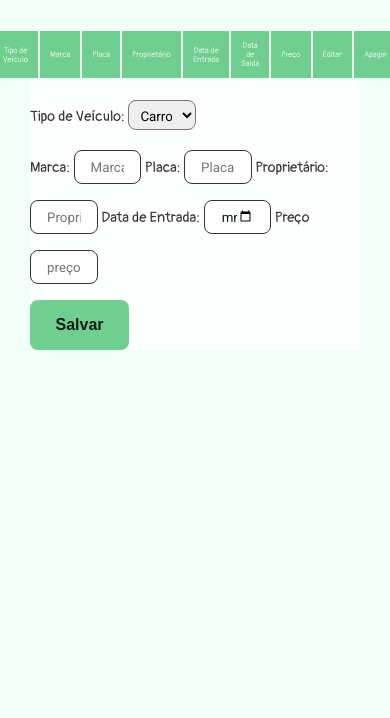
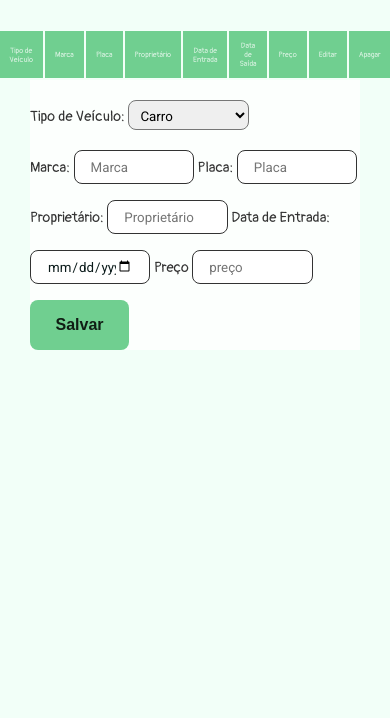
Before and after one commit to AfonsoAfony/Parking, a plain HTML site: page index.html in a window 390 px wide. Shown: the part 126-844 px from the top of the page. Drawn offline with Linux system fonts and the light colour scheme.

Commit message:
formularios alterados

```diff
--- a/css/stilos.css
+++ b/css/stilos.css
@@ -152,7 +152,7 @@ select{
    }
 
     input,select{
-      width:20.5%;
+      width:36.5%;
       font-size: smaller;
       height: 30px;
 
@@ -181,7 +181,7 @@ select{
       width:100%;
     }
     td{
-      font-size:8px;
+      font-size:7.5px;
    }
 
   }
@@ -191,7 +191,7 @@ select{
      }
 
     input,select{
-      width:23.5%;
+      width:43.5%;
       font-size: smaller;
 
   }
```
